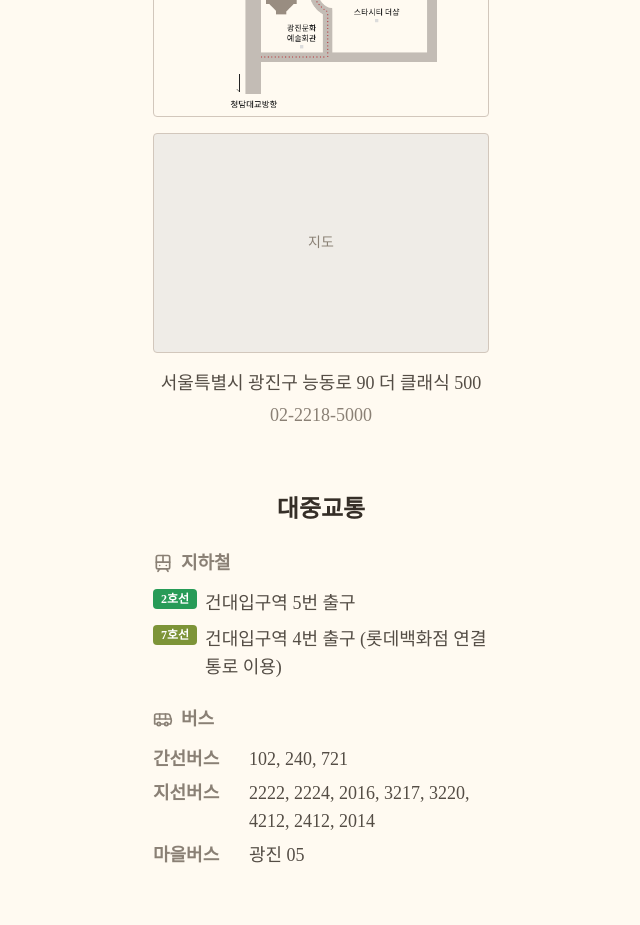
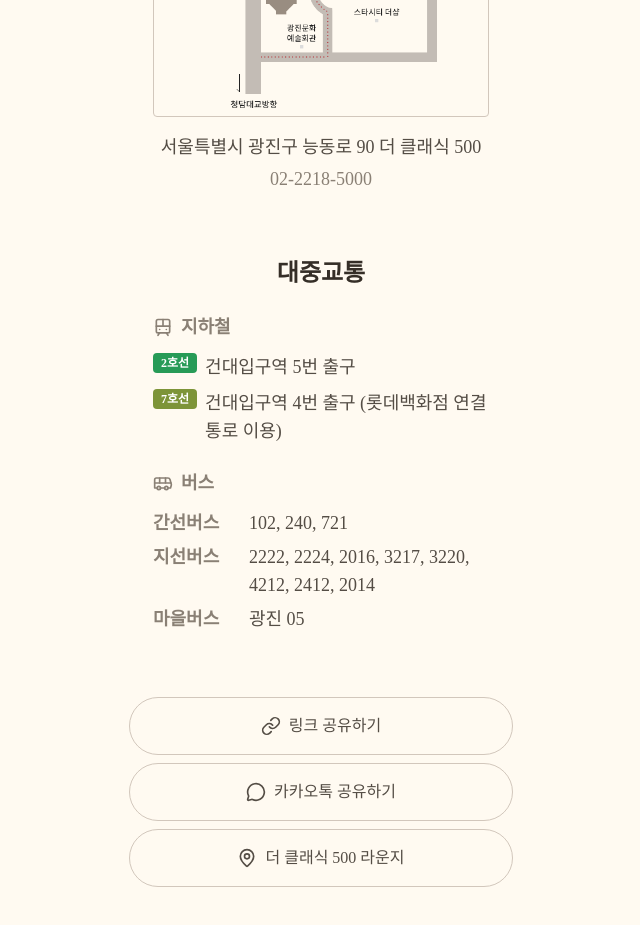
Before and after one commit to kimsudang/party-invitation, a React (Vite) app: page / in a window 1280 px wide. Shown: the part 1020-1945 px from the top of the page, without its empty margins (319-959 px from the left). Built offline with nearby package versions, Linux system fonts and the light colour scheme; a web font is replaced by a local one.

Commit message:
fix: 카카오 지도 일시 중지

```diff
--- a/src/components/MapSection.tsx
+++ b/src/components/MapSection.tsx
@@ -1,6 +1,41 @@
+// import { useEffect } from "react";
 import locationImg from "../assets/location.png";
 
+// const VENUE_LAT = 37.5513;
+// const VENUE_LNG = 127.0794;
+
 const MapSection = () => {
+    // useEffect(() => {
+    //     const script = document.createElement("script");
+    //     script.src = `//dapi.kakao.com/v2/maps/sdk.js?appkey=${import.meta.env.VITE_KAKAO}&autoload=false`;
+    //     script.async = true;
+    //
+    //     script.onload = () => {
+    //         window.kakao.maps.load(() => {
+    //             const container = document.getElementById("map");
+    //             if (!container) return;
+    //
+    //             const map = new window.kakao.maps.Map(container, {
+    //                 center: new window.kakao.maps.LatLng(VENUE_LAT, VENUE_LNG),
+    //                 level: 3,
+    //             });
+    //
+    //             const marker = new window.kakao.maps.Marker({
+    //                 position: new window.kakao.maps.LatLng(VENUE_LAT, VENUE_LNG),
+    //             });
+    //             marker.setMap(map);
+    //         });
+    //     };
+    //
+    //     document.head.appendChild(script);
+    //
+    //     return () => {
+    //         if (document.head.contains(script)) {
+    //             document.head.removeChild(script);
+    //         }
+    //     };
+    // }, []);
+
     return (
         <section className="px-6 py-10 flex flex-col gap-4">
             <h2 className="text-center text-2xl font-bold text-invitation-title">오시는 길</h2>
@@ -12,13 +47,12 @@
                 className="w-full rounded border border-invitation-border"
             />
 
-            {/* 지도 API 영역 */}
-            <div
+            {/* 지도 API 영역 - 추후 업데이트 */}
+            {/* <div
                 id="map"
-                className="h-55 w-full overflow-hidden rounded border border-invitation-border bg-secondary-bg flex items-center justify-center text-sm text-muted-fg"
-            >
-                지도
-            </div>
+                className="w-full rounded border border-invitation-border"
+                style={{ height: "220px" }}
+            /> */}
 
             {/* 주소 */}
             <div className="text-center space-y-1">
--- a/src/kakao.d.ts
+++ b/src/kakao.d.ts
@@ -7,6 +7,14 @@
                 sendDefault: (options: object) => void;
             };
         };
+        kakao: {
+            maps: {
+                LatLng: new (lat: number, lng: number) => object;
+                Map: new (container: HTMLElement, options: object) => object;
+                Marker: new (options: object) => { setMap: (map: object) => void };
+                load: (callback: () => void) => void;
+            };
+        };
     }
 }
 
```
